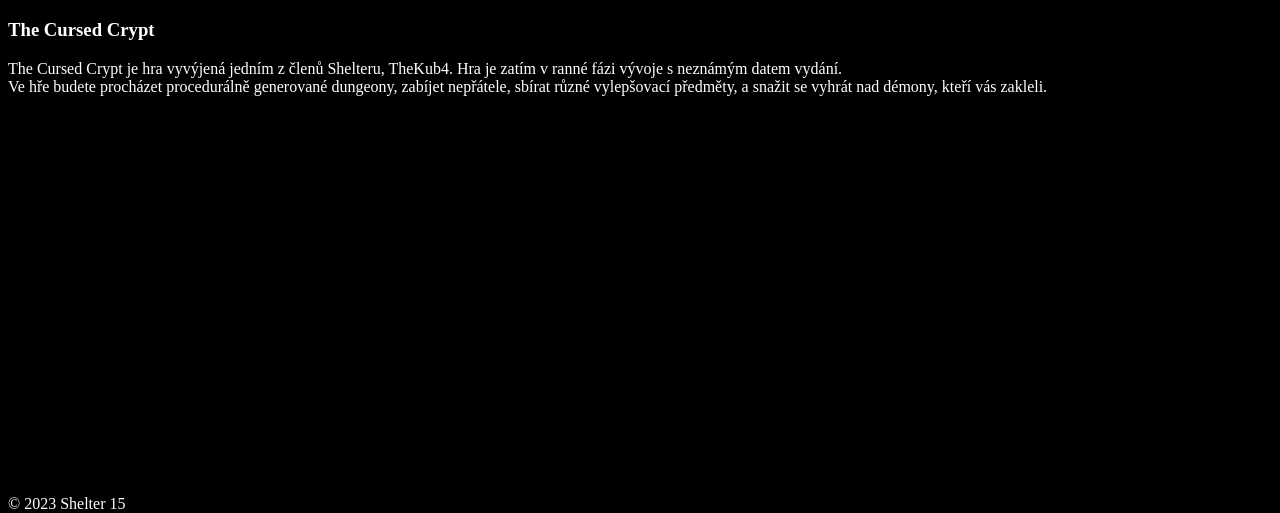
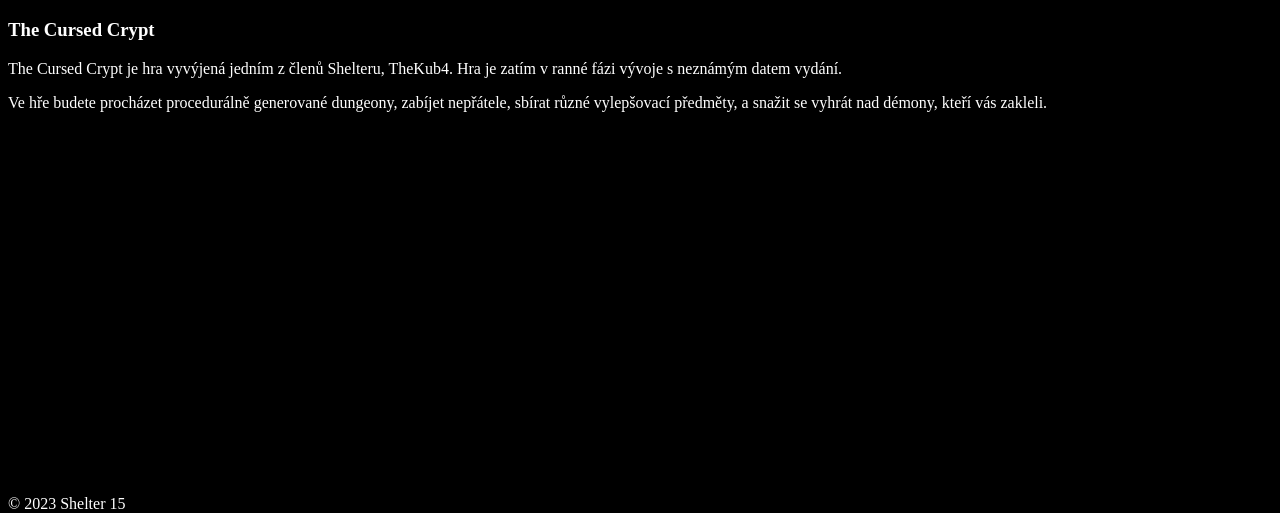
Before and after one commit to TheKuba/Shelter15-web, a plain HTML site: page games-cz.html in a window 1280 px wide. Shown: the part 287-800 px from the top of the page. Drawn offline with Linux system fonts and the light colour scheme.

Commit message:
some more edits

```diff
--- a/games-cz.html
+++ b/games-cz.html
@@ -25,10 +25,12 @@
         <br>
         <div class="maincontent">
             <h1>Naše hry</h1>
-            <h3>The Cursed Crypt</h3>
+            <h3>The Cursed Crypt</h4>
             <p>
                 The Cursed Crypt je hra vyvýjená jedním z členů Shelteru, TheKub4. Hra je zatím v ranné fázi vývoje
-                s neznámým datem vydání.<br>
+                s neznámým datem vydání.
+            </p>
+            <p>
                 Ve hře budete procházet procedurálně generované dungeony, zabíjet nepřátele, sbírat různé vylepšovací
                 předměty, a snažit se vyhrát nad démony, kteří vás zakleli.
             </p>
```
Also changed, not shown: games-en.html (+4 -2 lines).
